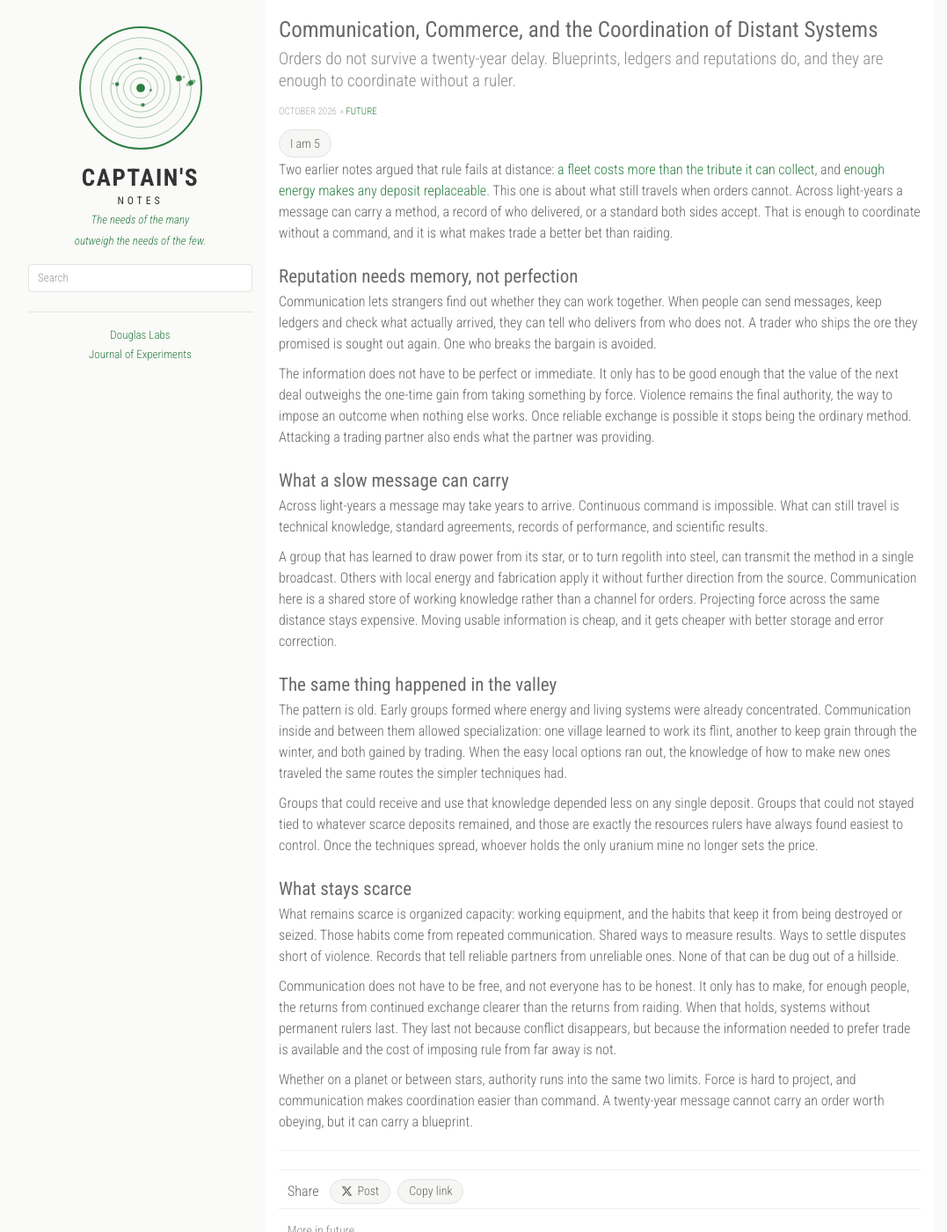
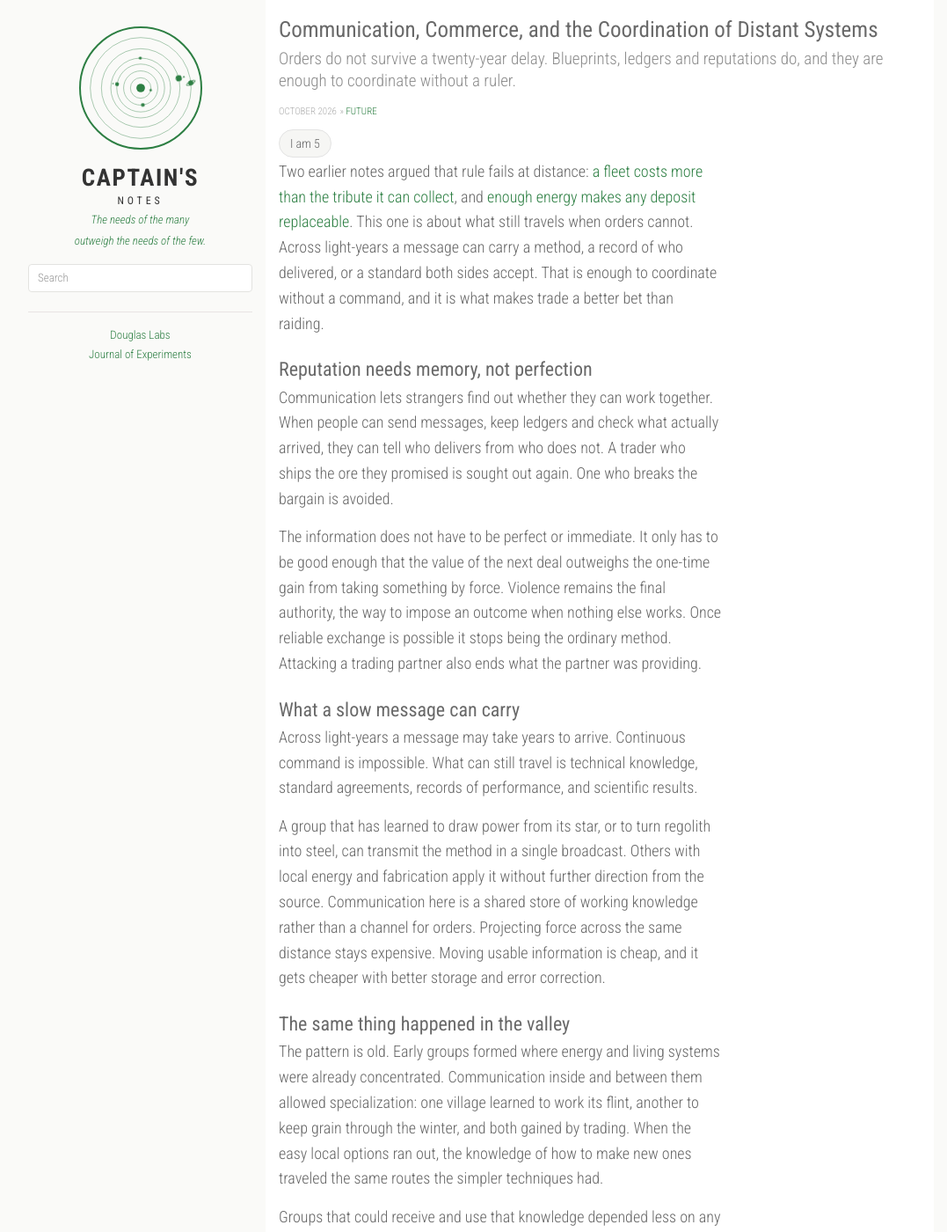
Before and after one commit to realrobertdouglas/captainnotes.com, a Jekyll site: the page built from _posts/2026-10-17-communication-commerce-and-coordination.md, in a window 1280 px wide and 1400 px high. Shown: the whole window at 88% size, without its empty margins (53-1130 px from the left). Built offline with Jekyll 4.4.1, drawn with Linux system fonts in a browser that asks for light colours.

Commit message:
Entry text: 18px on 1.6 lines, a 72-character measure
The full text of an entry is now set like its "I am 5" version: 18px,
line height 1.6, and a 28em cap so a line holds about 72 characters
instead of 95 to 105. Paragraphs get a gap of 0.8em; the section
headings move up a size to stay above the body.

Co-Authored-By: Claude Fable 5.1 <noreply@anthropic.com>

```diff
--- a/static/css/main.css
+++ b/static/css/main.css
@@ -162,10 +162,6 @@ html[data-theme="dark"] .post-subtitle {
 .simple-toggle[aria-pressed="true"] + .simple-hint {
   display: inline;
 }
-.post--simple {
-  font-size: 18px;
-  line-height: 1.6;
-}
 html[data-theme="dark"] .simple-toggle {
   border-color: #34383c;
   background: #22262a;
@@ -185,18 +181,31 @@ html[data-theme="dark"] .simple-hint {
 }
 
 /* Content */
+/* Entry text (the full version and the "I am 5" one alike): 18px on 1.6 lines, capped at about 72 characters
+   a line; the body's 16px/1.5 stays for the sidebar and the rest of the page. In Roboto Condensed 28em is
+   about 72 characters, and on a phone the column is already narrower than that. */
+div.post {
+  font-size: 18px;
+  line-height: 1.6;
+  max-width: 28em;
+}
+div.post p,
+div.post ul,
+div.post ol {
+  margin-bottom: 0.8em;
+}
 /* Section headings in a post stay smaller than the 25px post title (Bootstrap sets h2 at 30px; some older posts use h1 in the body) */
 div.post h1,
 div.post h2 {
   margin-top: 26px;
-  font-size: 21px;
+  font-size: 22px;
 }
 div.post h3 {
   margin-top: 22px;
-  font-size: 18px;
+  font-size: 19px;
 }
 div.post h4 {
-  font-size: 16px;
+  font-size: 18px;
 }
 div.content pre {
   background: #333333;
```
